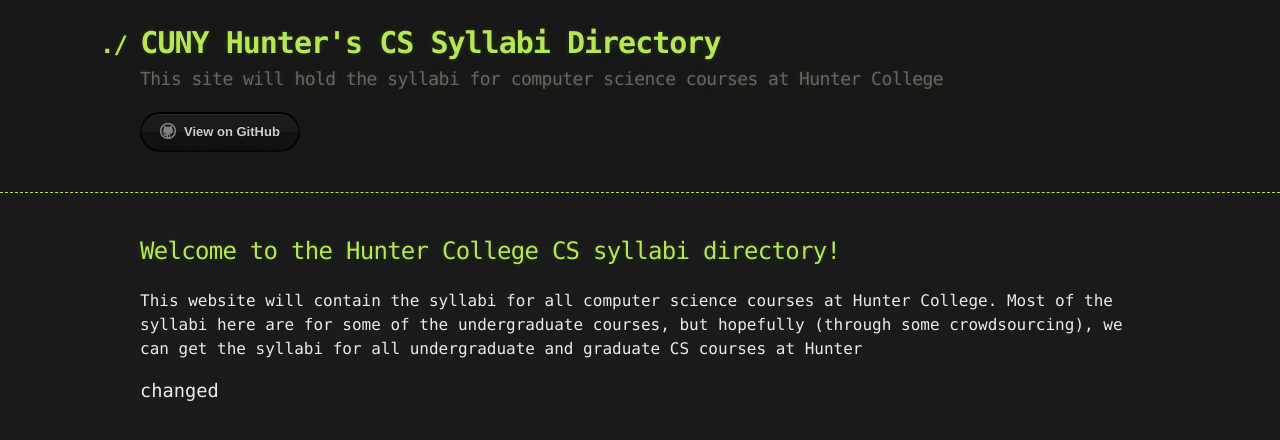
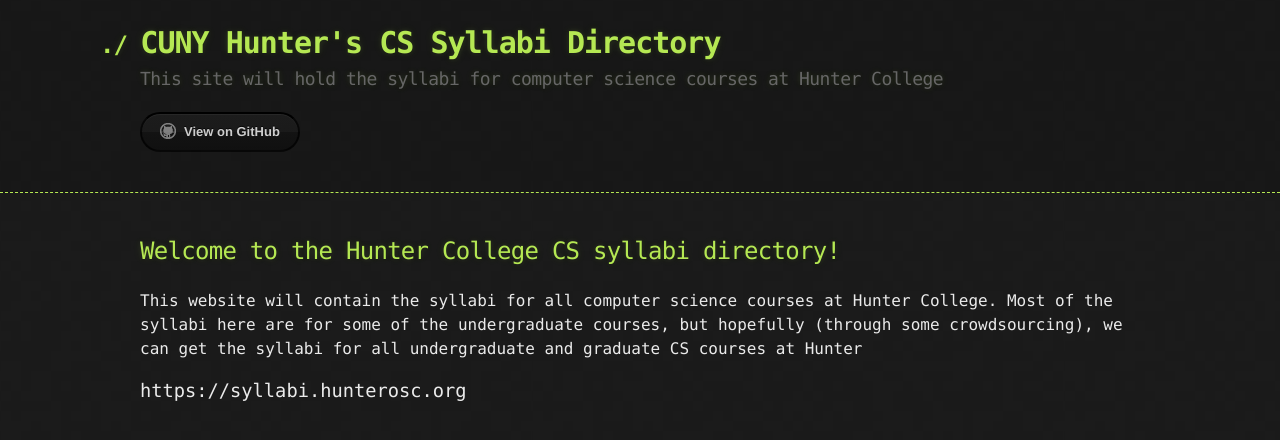
Before and after one commit to Hunter-Open-Source-Club/syllabi, a Jekyll site: the page built from index.html, in a window 1280 px wide. Shown: the top 440 px of the page. Built offline with Jekyll 4.4.1, drawn with Linux system fonts in a browser that asks for light colours; some of the changed lines change nothing that is shown.

Commit message:
looking into extracting and partitioning files for usefulness

```diff
--- a/assets/scripts/populate.js
+++ b/assets/scripts/populate.js
@@ -1,4 +1,12 @@
-const main = files => {
-  console.log(files);
-  document.getElementById("container").innerHTML = "changed";
+const reducer = files =>
+  files.reduce((stored, course) => {
+    const [course_num, course_info] = course.basename.split(/_(.+)/);
+    let course_data = stored[course_num] || {};
+    course_data[course_info] = course;
+    return { ...stored, [course_num]: course_data };
+  }, {});
+
+const main = (siteurl, files) => {
+  console.log(reducer(files));
+  document.getElementById("container").innerHTML = siteurl;
 };
--- a/index.html
+++ b/index.html
@@ -16,9 +16,10 @@
     <script src="/assets/scripts/populate.js"></script>
 
     <script>
-     const files = {{site.static_files | jsonify}}
-     const courses = files.filter(file => file.path.startsWith("/assets/courses/"))
-     main(courses)
+     siteurl = "{{site.url}}";
+     const files = {{site.static_files | jsonify}};
+     const courses = files.filter(file => file.path.startsWith("/assets/courses/"));
+     main(siteurl, courses);
     </script>
   </section>
 </div>
```
